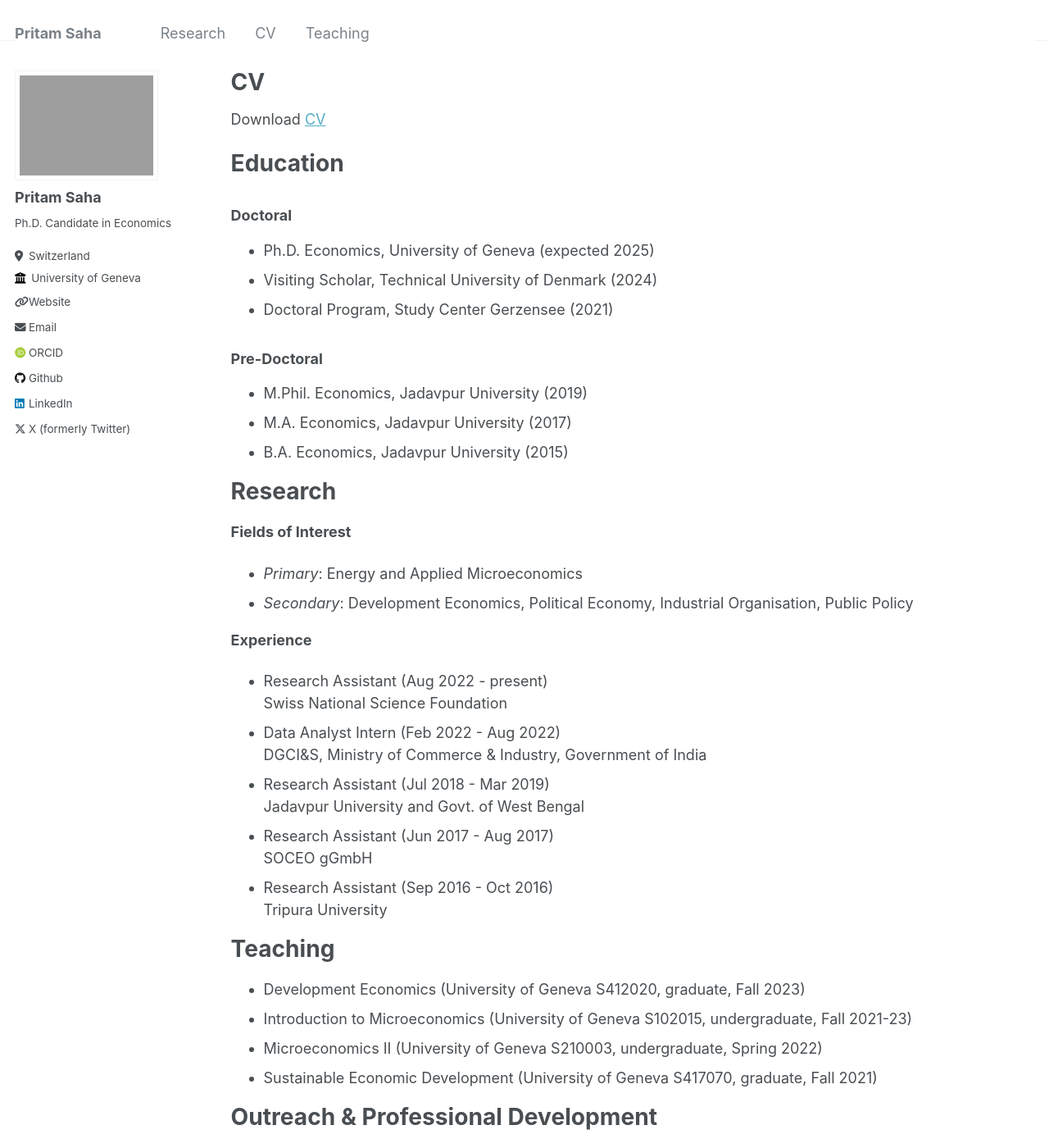
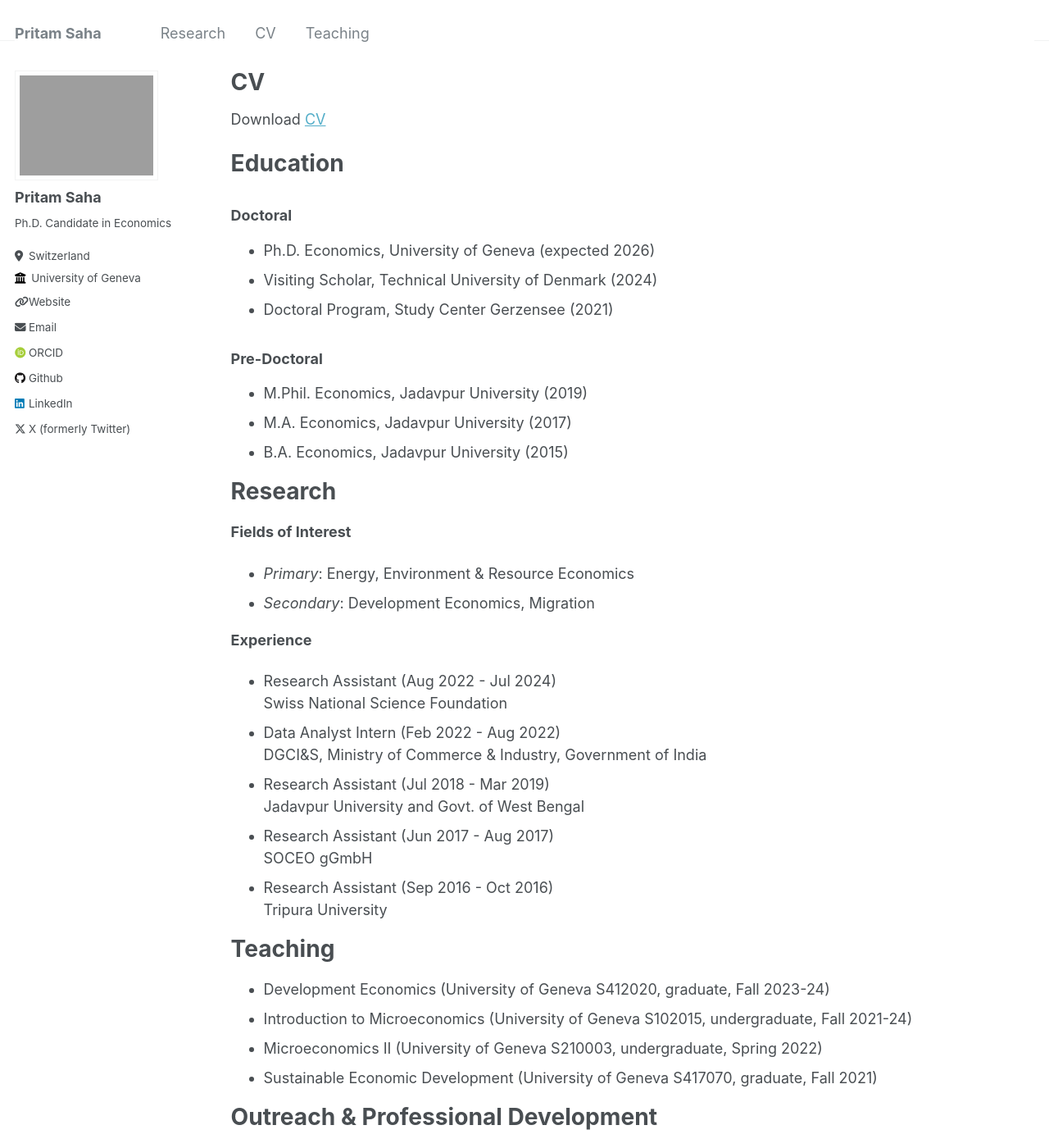
Before and after one commit to s-pritam/s-pritam.github.io, a Jekyll site: the page built from _pages/cv.md, in a window 1280 px wide and 1400 px high. Shown: the whole window at 82% size. Built offline with Jekyll 4.4.1, drawn with Linux system fonts in a browser that asks for light colours; some web fonts are replaced.

Commit message:
Update cv.md

```diff
--- a/_pages/cv.md
+++ b/_pages/cv.md
@@ -14,7 +14,7 @@ Download <a href="https://s-pritam.github.io/files/CV.pdf" target="_blank">CV</a
 Education
 ======
 ### Doctoral
-* Ph.D. Economics, University of Geneva (expected 2025)
+* Ph.D. Economics, University of Geneva (expected 2026)
 * Visiting Scholar, Technical University of Denmark (2024)
 * Doctoral Program, Study Center Gerzensee (2021)
 
@@ -26,11 +26,11 @@ Education
 Research
 ======
 **Fields of Interest**
-* _Primary_: Energy and Applied Microeconomics
-* _Secondary_: Development Economics, Political Economy, Industrial Organisation, Public Policy
+* _Primary_: Energy, Environment & Resource Economics
+* _Secondary_: Development Economics, Migration
 
 **Experience**
-* Research Assistant (Aug 2022 - present)\
+* Research Assistant (Aug 2022 - Jul 2024)\
   Swiss National Science Foundation
 * Data Analyst Intern (Feb 2022 - Aug 2022)\
   DGCI&S, Ministry of Commerce & Industry, Government of India
@@ -43,8 +43,8 @@ Research
 
 Teaching
 ======
-* Development Economics (University of Geneva S412020, graduate, Fall 2023)
-* Introduction to Microeconomics (University of Geneva S102015, undergraduate, Fall 2021-23)
+* Development Economics (University of Geneva S412020, graduate, Fall 2023-24)
+* Introduction to Microeconomics (University of Geneva S102015, undergraduate, Fall 2021-24)
 * Microeconomics II (University of Geneva S210003, undergraduate, Spring 2022)
 * Sustainable Economic Development (University of Geneva S417070, graduate, Fall 2021)
 
@@ -52,6 +52,7 @@ Outreach & Professional Development
 ======
 * Refereeing:
   * European Review of Agricultural Economics
+  * Energy Economics
 * Articles:
   * The Wire (2017) [🔗](https://thewire.in/economy/unprecedented-job-losses-wage-decline-unorganised-sector-post-demonetisation)
 * Activities:
```
